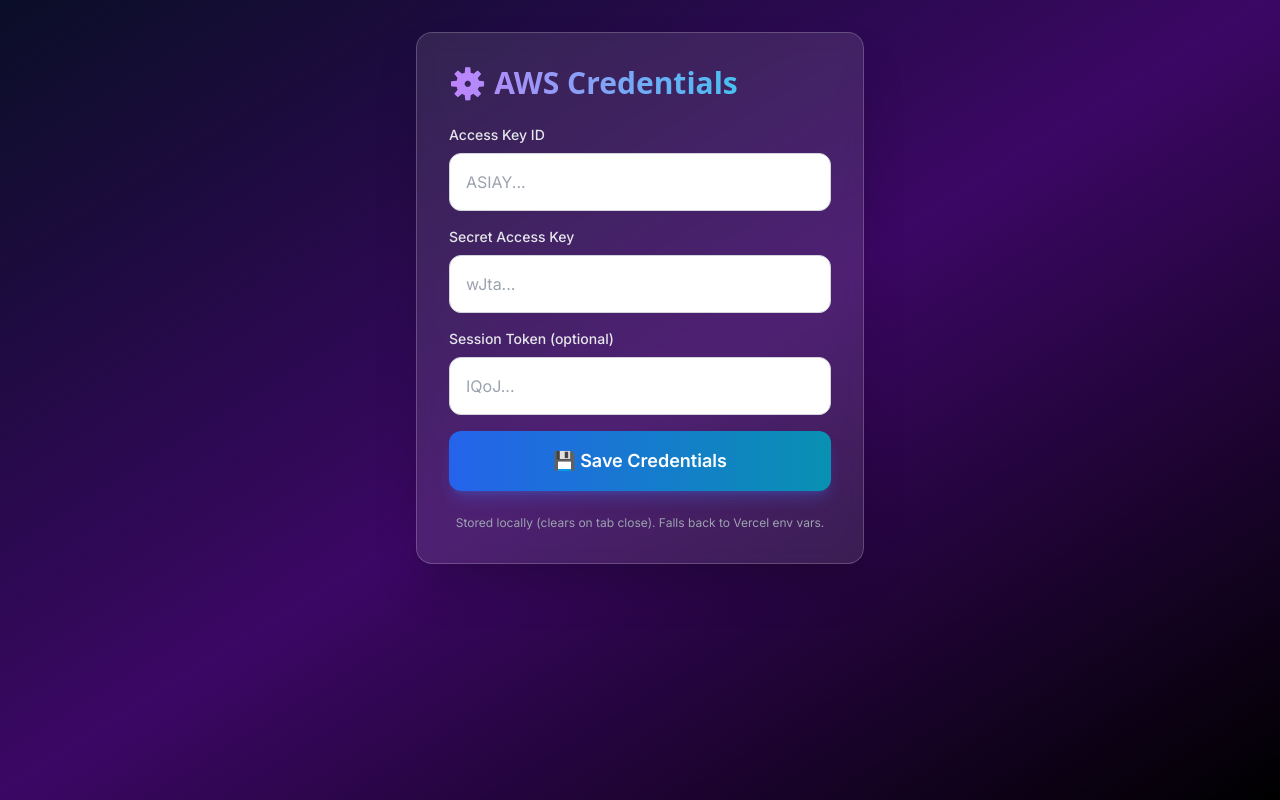
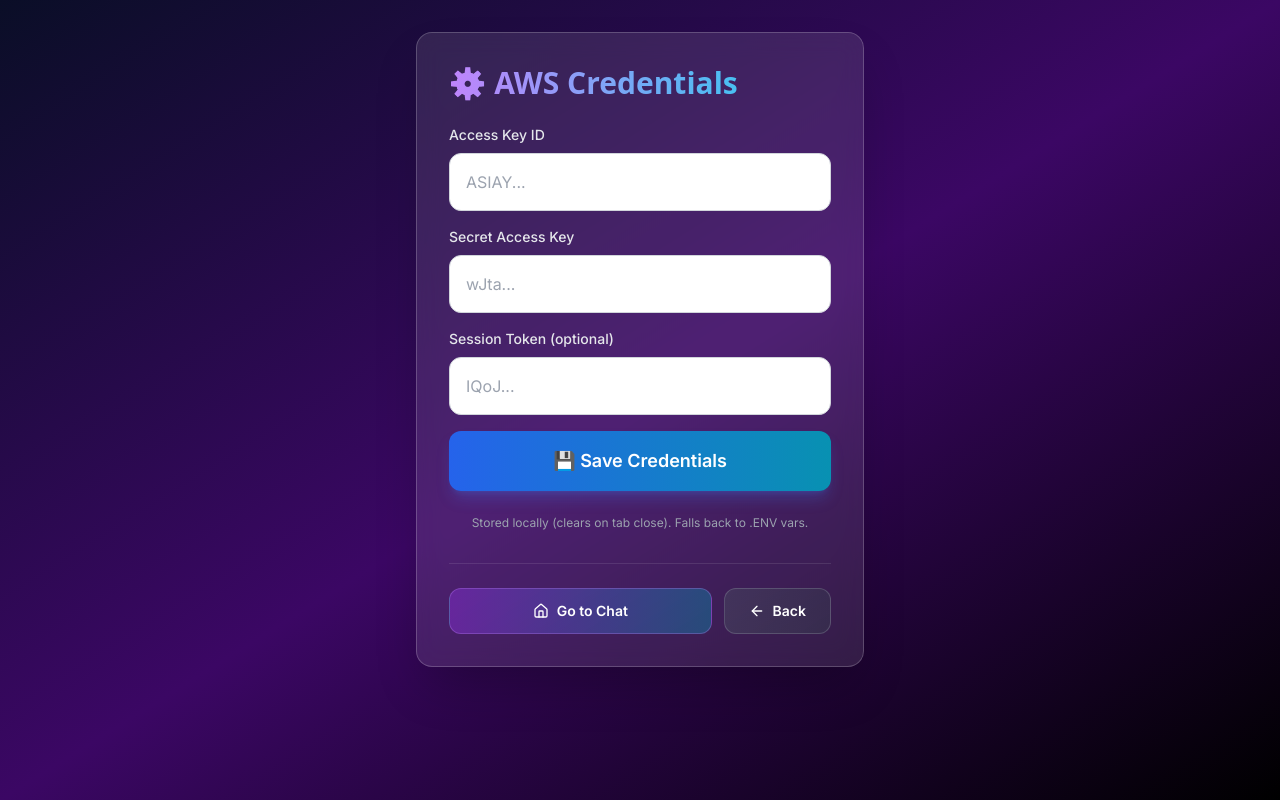
Before and after one commit to amWRit/TFN-AI-BOT, a Next.js app: page /settings in a window 1280 px wide. Built offline with nearby package versions, Linux system fonts and the light colour scheme.

Commit message:
ux fixes

```diff
--- a/app/api/rag-alumni/route.js
+++ b/app/api/rag-alumni/route.js
@@ -366,7 +366,7 @@
     let credentials;
     if (aws_creds && Object.keys(aws_creds).length > 0) {
       credentials = aws_creds;
-      console.log('🔑 Using CLIENT credentials (no STS test)');
+      console.log('🔑 Using CLIENT credentials');
       console.log('🔑 Client sessionToken:', !!aws_creds.sessionToken);
     } else {
       credentials = {
@@ -374,16 +374,16 @@
         secretAccessKey: process.env.AWS_SECRET_ACCESS_KEY,
         sessionToken: process.env.AWS_SESSION_TOKEN,
       };
-      console.log('🔑 Using VERCEL credentials');
+      console.log('🔑 Using .env credentials');
     }
 
     // Validate Vercel creds exist as fallback
     if (!credentials.accessKeyId) {
-      throw new Error('No valid AWS credentials available (client or Vercel)');
+      throw new Error('No valid AWS credentials available (client or .env)');
     }
 
     // PRIORITY: Client creds > Vercel env vars
-    console.log('🔑 Creds source:', aws_creds ? 'CLIENT' : 'VERCEL');
+    console.log('🔑 Creds source:', aws_creds ? 'CLIENT' : '.ENV');
     console.log('🔑 Has sessionToken:', !!credentials.sessionToken);
     console.log('🔑 Region:', process.env.AWS_REGION);
 
--- a/app/page.js
+++ b/app/page.js
@@ -1,7 +1,8 @@
 'use client';
 import { useState, useRef, useEffect } from 'react';
 import Link from 'next/link';
-import { Send, Loader2, Zap, FileText, Plus, MessageCircle, User, Building2, ChevronDown, ChevronUp, Database, Settings } from 'lucide-react';
+import { Send, Loader2, Zap, FileText, Plus, MessageCircle, User, Building2,
+  ChevronDown, ChevronUp, Database, Settings } from 'lucide-react';
 
 // Adaptive Structured Data Card Renderer
 function AdaptiveStructuredCards({ items, type, colorScheme = 'purple' }) {
@@ -329,18 +330,25 @@
       {/* Header */}
       <div className="relative z-10 border-b border-purple-500/20 bg-black/40 backdrop-blur-md sticky top-0">
         <div className="max-w-6xl mx-auto px-6 py-4 flex items-center justify-between">
-          <div className="flex items-center gap-3">
-            <div className="relative w-12 h-12 bg-gradient-to-br from-purple-500 to-cyan-500 rounded-lg flex items-center justify-center shadow-lg shadow-purple-500/50">
+          <div
+            className="flex items-center gap-3 hover:scale-105 transition-all group cursor-pointer select-none"
+            onClick={handleNewChat}
+            role="button"
+            tabIndex={0}
+            onKeyDown={(e) => e.key === 'Enter' && handleNewChat()}
+          >
+            <div className="relative w-12 h-12 bg-gradient-to-br from-purple-500 to-cyan-500 rounded-lg flex items-center justify-center shadow-lg shadow-purple-500/50 group-hover:shadow-purple-500/70 transition-all">
               <MessageCircle className="w-6 h-6 text-white" />
-              <div className="absolute inset-0 rounded-lg border border-purple-400/50" />
+              <div className="absolute inset-0 rounded-lg border border-purple-400/50 group-hover:border-purple-400/70" />
             </div>
             <div>
-              <h1 className="text-2xl font-bold bg-gradient-to-r from-purple-300 via-pink-300 to-cyan-300 bg-clip-text text-transparent">
+              <h1 className="text-2xl font-bold bg-gradient-to-r from-purple-300 via-pink-300 to-cyan-300 bg-clip-text text-transparent group-hover:scale-105 transition-transform">
                 TFN-AI
               </h1>
               <p className="text-xs text-purple-300/70 mt-0.5">{docsCount} documents • Ready</p>
             </div>
           </div>
+
           <div className="flex gap-2">
             {messages.length > 0 && (
               <button
--- a/app/settings/page.js
+++ b/app/settings/page.js
@@ -1,5 +1,7 @@
 'use client';
 import { useState } from 'react';
+import Link from 'next/link';
+import { Home, ArrowLeft } from 'lucide-react';
 
 export default function Settings() {
   const [creds, setCreds] = useState({ accessKeyId: '', secretAccessKey: '', sessionToken: '' });
@@ -70,8 +72,26 @@
         )}
 
         <p className="mt-6 text-xs text-gray-400 text-center">
-          Stored locally (clears on tab close). Falls back to Vercel env vars.
+          Stored locally (clears on tab close). Falls back to .ENV vars.
         </p>
+
+        <div className="mt-8 pt-6 border-t border-white/10 flex gap-3">
+          <Link
+            href="/"
+            className="flex-1 bg-gradient-to-r from-purple-600/40 to-cyan-600/40 border border-purple-400/30 hover:border-purple-400/60 text-sm font-semibold text-white py-3 px-6 rounded-xl hover:bg-gradient-to-r hover:from-purple-600/60 hover:to-cyan-600/60 transition-all flex items-center justify-center gap-2"
+          >
+            <Home className="w-4 h-4" />
+            Go to Chat
+          </Link>
+          <Link
+            href="/"
+            className="px-6 py-3 bg-gradient-to-r from-gray-600/40 to-gray-700/40 border border-gray-400/30 hover:border-gray-400/60 text-sm font-semibold text-white rounded-xl hover:bg-gradient-to-r hover:from-gray-600/60 hover:to-gray-700/60 transition-all flex items-center justify-center gap-2"
+          >
+            <ArrowLeft className="w-4 h-4" />
+            Back
+          </Link>
+        </div>
+
       </div>
     </div>
   );
```
